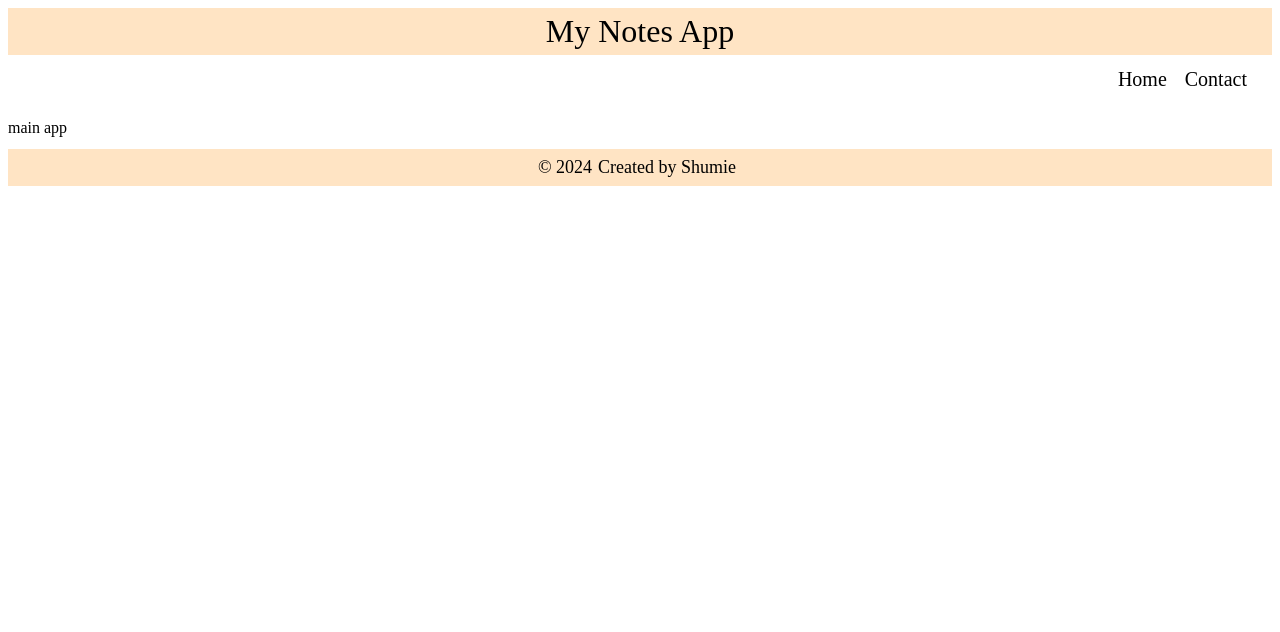
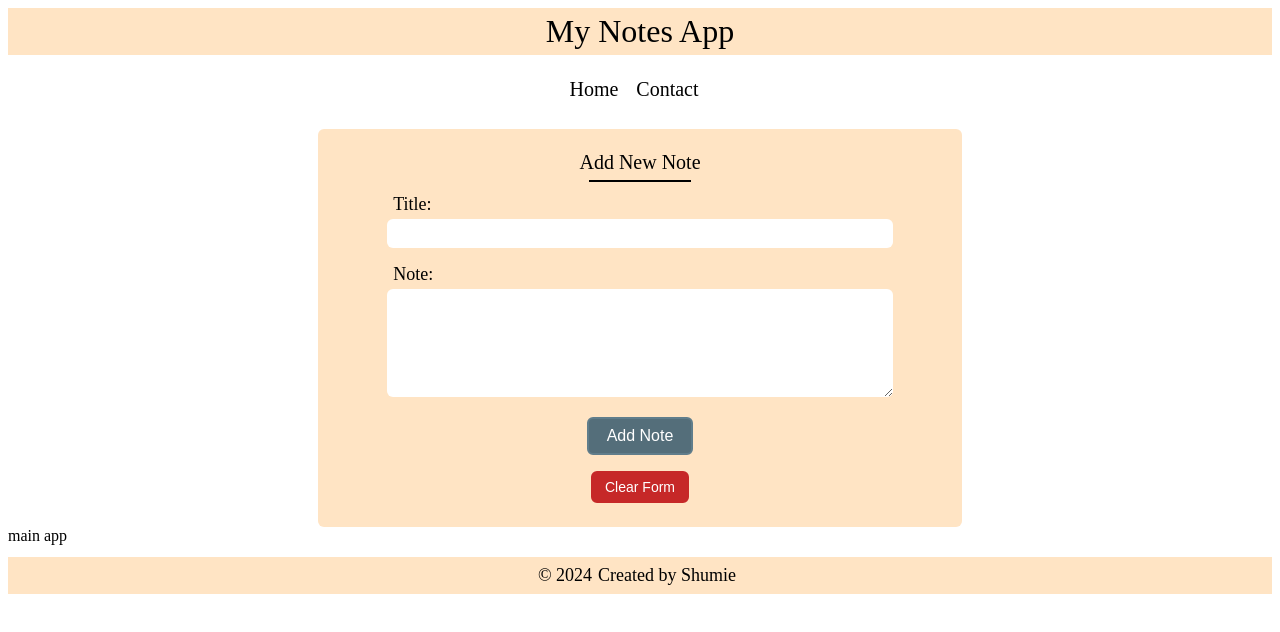
Before and after one commit to Shumieb/NotesAppv1, an Angular app: page / in a window 1280 px wide. Shown: the top 632 px of the page. Built offline with nearby package versions, Linux system fonts and the light colour scheme.

Commit message:
add-note component added. Styles added to the add-note component

```diff
--- /dev/null
+++ b/src/add-note/add-note.component.css
@@ -0,0 +1,81 @@
+form {
+    width: 50%;
+    background-color: bisque;
+    margin: auto;
+    padding: 16px 6px;
+    border-radius: 6px;
+    text-align: center;
+}
+
+.form-heading {
+    font-size: 20px;
+    font-weight: normal;
+    margin: 6px auto 6px auto;
+}
+
+hr {
+    border: 1px solid black;
+    width: 100px;
+    margin: 0 auto 8px auto;
+    padding: 0;
+}
+
+.input-section {
+    display: flex;
+    flex-direction: column;
+    width: 80%;
+    margin: auto;
+    margin-bottom: 8px;
+    padding: 4px;
+}
+
+.input-section label {
+    text-align: left;
+    padding-left: 6px;
+    margin-bottom: 4px;
+    font-size: 18px;
+}
+
+.input-title {
+    font-size: 18px;
+    outline: none;
+    padding: 4px;
+    border: none;
+    border-radius: 6px;
+}
+
+.input-note {
+    font-size: 18px;
+    outline: none;
+    padding: 4px;
+    border: none;
+    border-radius: 6px;
+}
+
+.form-add-btn {
+    margin: 16px auto 8px auto;
+}
+
+.add-btn {
+    font-size: 16px;
+    padding: 8px 18px;
+    cursor: pointer;
+    background-color: #546e7a;
+    color: white;
+    border-radius: 6px;
+    border: 2px solid #607d8b;
+}
+
+.form-clear-btn {
+    margin: 16px auto 8px auto;
+}
+
+.clear-btn {
+    font-size: 14px;
+    padding: 6px 12px;
+    cursor: pointer;
+    background-color: #c62828;
+    color: white;
+    border-radius: 6px;
+    border: 2px solid #c62828;
+}
--- /dev/null
+++ b/src/add-note/add-note.component.html
@@ -0,0 +1,18 @@
+<form>
+    <h3 class="form-heading">Add New Note</h3>
+    <hr>
+    <div class="input-section">
+        <label for="title">Title:</label>
+        <input type="text" id="title" name="title" class="input-title">
+    </div>
+    <div class="input-section">
+        <label for="note">Note:</label>
+        <textarea name="note" id="note" cols="30" rows="5" class="input-note"></textarea>
+    </div>
+    <div class="form-add-btn">
+        <input type="submit" value="Add Note" class="add-btn">
+    </div>
+    <div class="form-clear-btn">
+        <input type="button" value="Clear Form" class="clear-btn">
+    </div>
+</form>
--- a/src/app/app.component.html
+++ b/src/app/app.component.html
@@ -1,6 +1,7 @@
 <app-header />
 
 <main class="main">
+  <app-add-note />
   <p>main app</p>
   <router-outlet />
 </main>
--- a/src/app/app.component.ts
+++ b/src/app/app.component.ts
@@ -2,11 +2,12 @@ import { Component } from '@angular/core';
 import { RouterOutlet } from '@angular/router';
 import { HeaderComponent } from '../header/header.component';
 import { FooterComponent } from '../footer/footer.component';
+import { AddNoteComponent } from '../add-note/add-note.component';
 
 @Component({
   selector: 'app-root',
   standalone: true,
-  imports: [RouterOutlet, HeaderComponent, FooterComponent],
+  imports: [RouterOutlet, HeaderComponent, FooterComponent, AddNoteComponent],
   templateUrl: './app.component.html',
   styleUrl: './app.component.css'
 })
--- a/src/header/header.component.css
+++ b/src/header/header.component.css
@@ -18,10 +18,10 @@ header {
 
 nav ul {
     display: flex;
-    justify-content: flex-end;
+    justify-content: center;
     align-items: center;
     list-style: none;
-    margin: 5px;
+    margin: 15px 5px;
     padding: 5px;
 }
 
@@ -29,4 +29,5 @@ li {
     padding: 3px;
     margin-right: 12px;
     font-size: 20px;
+    cursor: pointer;
 }
```
Also changed, not shown: src/add-note/add-note.component.ts (added, +12 -0 lines), 1 other file (tests, documents, lock files or other folders).
